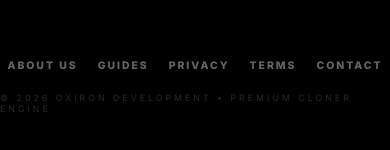
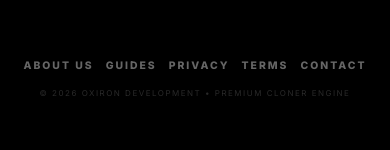
Before and after one commit to OxironDev/OX-Cloner, a Next.js app: page /en in a window 390 px wide. Shown: the part 628-778 px from the top of the page. Built offline with nearby package versions, Linux system fonts and the light colour scheme; no server answers.

Commit message:
[v1.4.1] feat: initialize global CSS styles and layout components

```diff
--- a/app/globals.css
+++ b/app/globals.css
@@ -532,6 +532,23 @@ footer {
     display: inline-block !important;
     font-size: 0.7rem;
   }
+
+  footer {
+    gap: 15px;
+    padding-bottom: 80px;
+  }
+
+  .footer-links {
+    gap: 12px;
+  }
+
+  .copyright {
+    font-size: 0.5rem;
+    letter-spacing: 1.5px;
+    line-height: 1.6;
+    text-align: center;
+    padding: 0 15px;
+  }
 }
 
 @media (max-width: 480px) {
```
